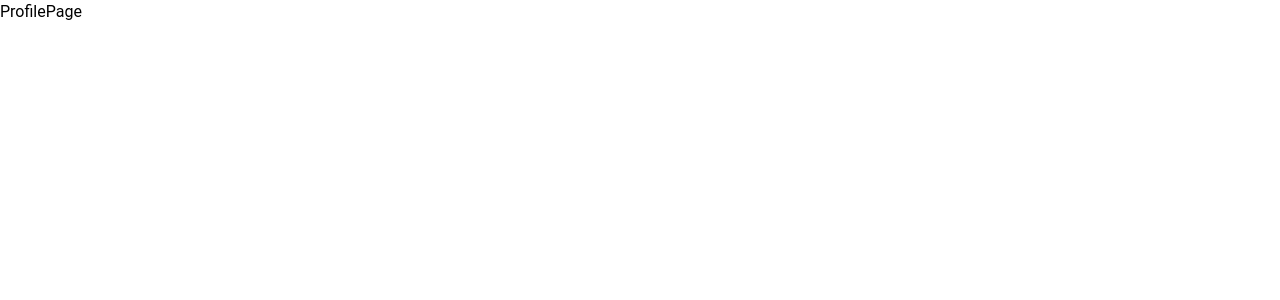
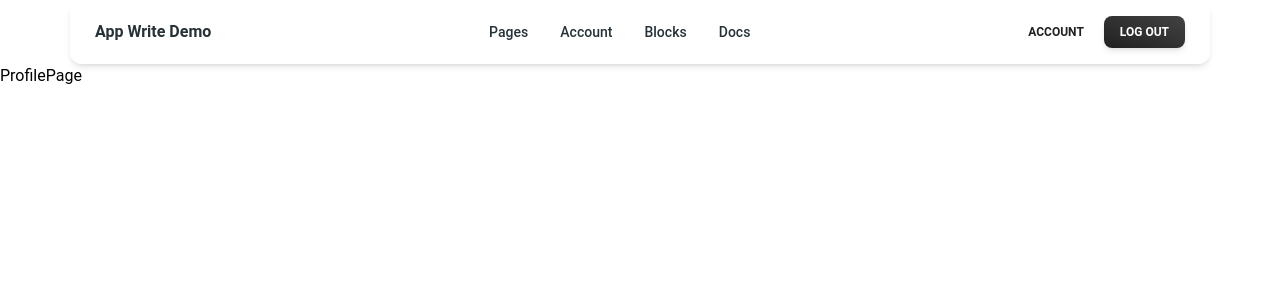
Before and after one commit to wojciechmarek/one-board, a React (Vite) app: page /profile in a window 1280 px wide. Shown: the top 300 px of the page. Built offline with nearby package versions, Linux system fonts and the light colour scheme.

Commit message:
feat: add navbar

```diff
--- a/src/src/routes/app/DashboardPage.tsx
+++ b/src/src/routes/app/DashboardPage.tsx
@@ -1,8 +1,7 @@
-import { Button } from "@material-tailwind/react";
-import { Models } from "appwrite";
-import { useEffect, useState } from "react";
-import { useNavigate } from "react-router";
-import { account } from "../../api/app-write";
+import { Models } from 'appwrite';
+import { useEffect, useState } from 'react';
+import { useNavigate } from 'react-router';
+import { account } from '../../api/app-write';
 
 type Props = {};
 
@@ -12,13 +11,13 @@ export const DashboardPage = (props: Props) => {
   const [session, setSession] = useState<Models.Session>();
 
   const handleOnLogOutClick = async () => {
-    await account.deleteSession("current");
-    navigate("/login");
+    await account.deleteSession('current');
+    navigate('/login');
   };
 
   useEffect(() => {
     const getAccountSession = async () => {
-      const currentSession = await account.getSession("current");
+      const currentSession = await account.getSession('current');
       setSession(currentSession);
     };
 
@@ -27,9 +26,6 @@ export const DashboardPage = (props: Props) => {
 
   return (
     <>
-      <Button placeholder={undefined} onClick={handleOnLogOutClick}>
-        Logout
-      </Button>
       <pre>{JSON.stringify(session, null, 2)}</pre>
     </>
   );
--- a/src/src/routes/app/layout/AppLayout.tsx
+++ b/src/src/routes/app/layout/AppLayout.tsx
@@ -1,7 +1,111 @@
-import { Outlet } from "react-router";
+import { Button, Collapse, IconButton, Navbar, Typography } from '@material-tailwind/react';
+
+import { Bars3Icon, XMarkIcon } from '@heroicons/react/24/outline';
+import { useEffect, useState } from 'react';
+import { Outlet, useNavigate } from 'react-router';
+import { account } from '../../../api/app-write';
 
 type Props = {};
 
+function NavList() {
+  return (
+    <ul className="my-2 flex flex-col gap-2 lg:mb-0 lg:mt-0 lg:flex-row lg:items-center lg:gap-6">
+      <Typography placeholder={undefined} as="li" variant="small" color="blue-gray" className="p-1 font-medium">
+        <a href="#" className="flex items-center hover:text-blue-500 transition-colors">
+          Pages
+        </a>
+      </Typography>
+      <Typography placeholder={undefined} as="li" variant="small" color="blue-gray" className="p-1 font-medium">
+        <a href="#" className="flex items-center hover:text-blue-500 transition-colors">
+          Account
+        </a>
+      </Typography>
+      <Typography placeholder={undefined} as="li" variant="small" color="blue-gray" className="p-1 font-medium">
+        <a href="#" className="flex items-center hover:text-blue-500 transition-colors">
+          Blocks
+        </a>
+      </Typography>
+      <Typography placeholder={undefined} as="li" variant="small" color="blue-gray" className="p-1 font-medium">
+        <a href="#" className="flex items-center hover:text-blue-500 transition-colors">
+          Docs
+        </a>
+      </Typography>
+    </ul>
+  );
+}
+
 export const AppLayout = (props: Props) => {
-  return <Outlet />;
+  const [openNav, setOpenNav] = useState(false);
+
+  const navigate = useNavigate();
+
+  const handleWindowResize = () => window.innerWidth >= 960 && setOpenNav(false);
+
+  useEffect(() => {
+    window.addEventListener('resize', handleWindowResize);
+
+    return () => {
+      window.removeEventListener('resize', handleWindowResize);
+    };
+  }, []);
+
+  const handleOnAccountClick = () => {
+    navigate('/profile');
+  };
+
+  const handleOnLogOutClick = async () => {
+    await account.deleteSession('current');
+    navigate('/login');
+  };
+  return (
+    <>
+      <Navbar placeholder={undefined} className="mx-auto max-w-screen-xl px-6 py-3">
+        <div className="flex items-center justify-between text-blue-gray-900">
+          <Typography placeholder={undefined} as="a" href="#" variant="h6" className="mr-4 cursor-pointer py-1.5">
+            App Write Demo
+          </Typography>
+          <div className="hidden lg:block">
+            <NavList />
+          </div>
+          <div className="flex items-center gap-x-1">
+            <Button
+              placeholder={undefined}
+              variant="text"
+              size="sm"
+              className="hidden lg:inline-block"
+              onClick={handleOnAccountClick}
+            >
+              <span>Account</span>
+            </Button>
+            <Button
+              placeholder={undefined}
+              variant="gradient"
+              size="sm"
+              className="hidden lg:inline-block"
+              onClick={handleOnLogOutClick}
+            >
+              <span>Log out</span>
+            </Button>
+          </div>
+          <IconButton
+            placeholder={undefined}
+            variant="text"
+            className="ml-auto h-6 w-6 text-inherit hover:bg-transparent focus:bg-transparent active:bg-transparent lg:hidden"
+            ripple={false}
+            onClick={() => setOpenNav(!openNav)}
+          >
+            {openNav ? (
+              <XMarkIcon className="h-6 w-6" strokeWidth={2} />
+            ) : (
+              <Bars3Icon className="h-6 w-6" strokeWidth={2} />
+            )}
+          </IconButton>
+        </div>
+        <Collapse open={openNav}>
+          <NavList />
+        </Collapse>
+      </Navbar>
+      <Outlet />
+    </>
+  );
 };
--- a/src/src/routes/auth/LoginPage.tsx
+++ b/src/src/routes/auth/LoginPage.tsx
@@ -36,6 +36,10 @@ export const LoginPage = (props: Props) => {
     setValue,
   } = useForm<LoginFormInputs>({
     resolver: yupResolver(loginFormSchema),
+    defaultValues: {
+      email: 'test@user.com',
+      password: 'TestUser',
+    },
   });
 
   const onSubmit: SubmitHandler<LoginFormInputs> = async (data) => {
```
